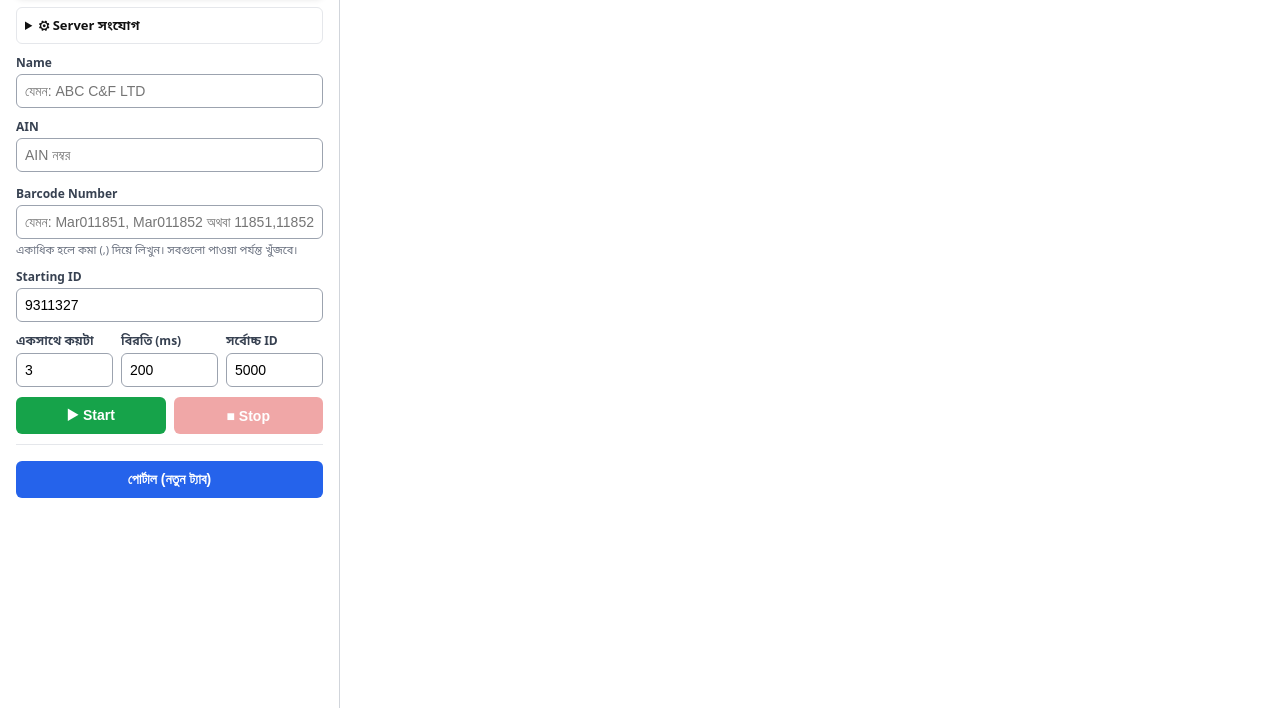
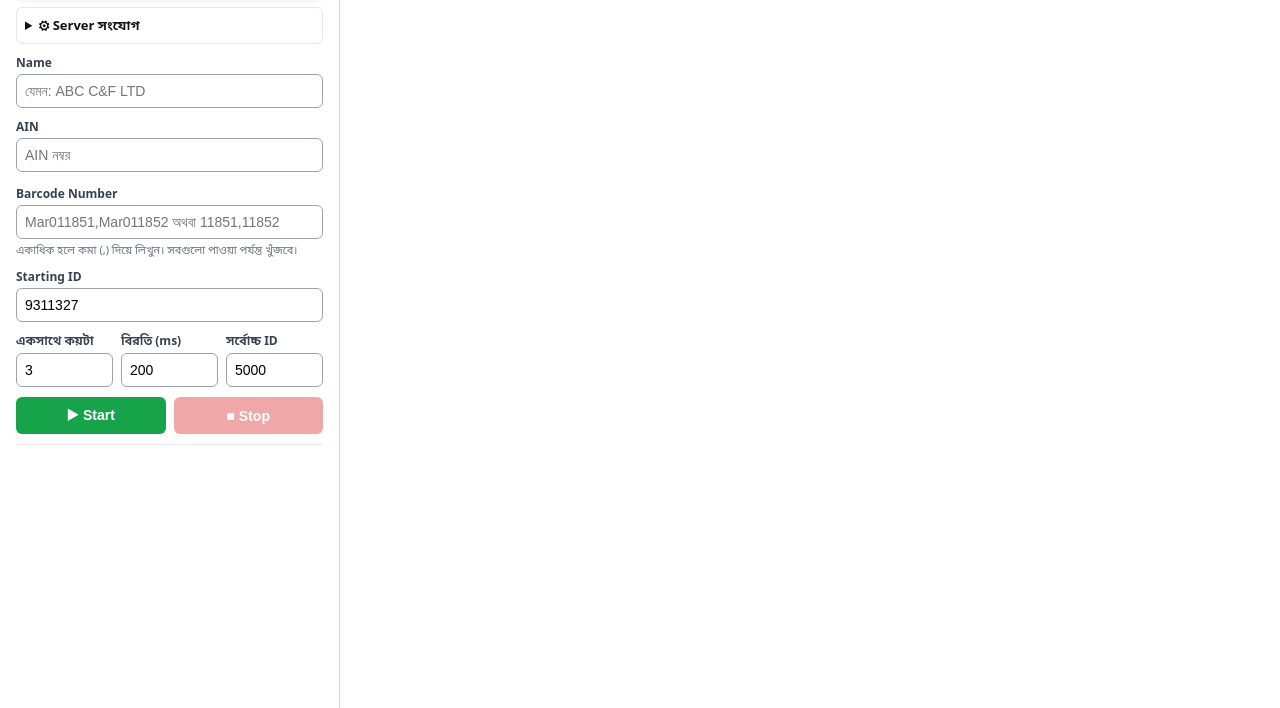
Before and after one commit to akibhassan0011-eng/cnf-receipt-finder, a plain HTML site: page docs/index.html in a window 1280 px wide. Shown: the part 92-800 px from the top of the page. Drawn offline with Linux system fonts and the light colour scheme.

Commit message:
Update index.html

```diff
--- a/docs/index.html
+++ b/docs/index.html
@@ -52,7 +52,7 @@
   <div><label>Name</label><input id="name" placeholder="যেমন: ABC C&F LTD"></div>
   <div><label>AIN</label><input id="ain" placeholder="AIN নম্বর">
     <small></small></div>
-  <div><label>Barcode Number</label><input id="barcode" placeholder="যেমন: Mar011851, Mar011852 অথবা 11851,11852 ">
+  <div><label>Barcode Number</label><input id="barcode" placeholder="Mar011851,Mar011852 অথবা 11851,11852">
     <small>একাধিক হলে কমা (,) দিয়ে লিখুন। সবগুলো পাওয়া পর্যন্ত খুঁজবে।</small></div>
   <div style="display:none"><label>মিলানোর নিয়ম</label>
     <select id="mode">
@@ -71,7 +71,6 @@
   </div>
   <div id="found"></div>
   <div id="log"></div>
-  <div class="row"><button id="portal" type="button">পোর্টাল (নতুন ট্যাব)</button></div>
 </div>
 
 <div id="right">
```
